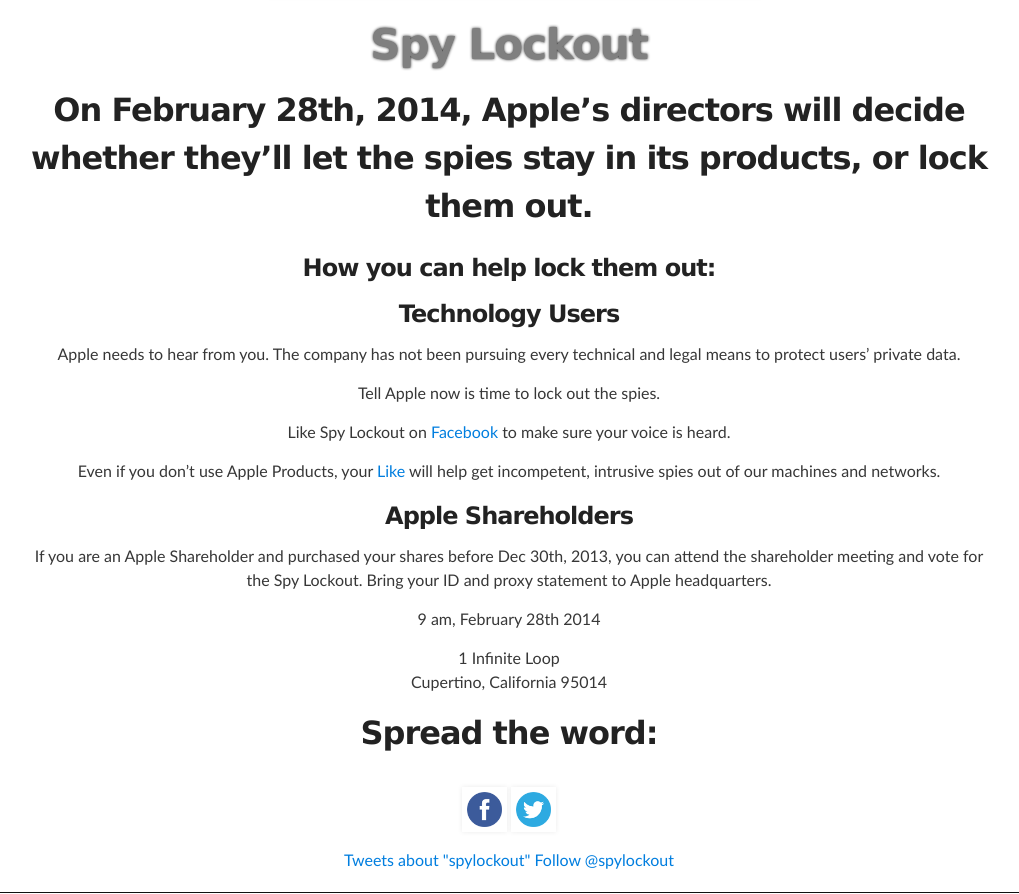
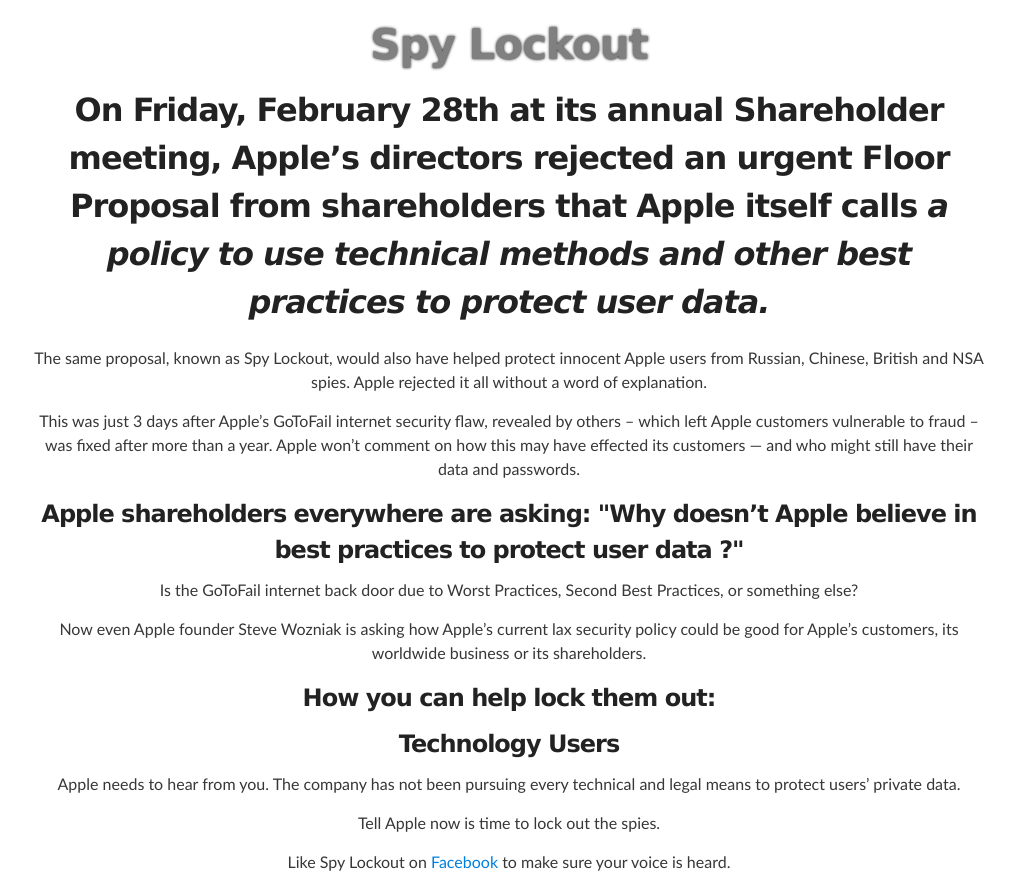
Before and after one commit to SpyLockout/spylockout, a plain HTML site: page index.html in a window 1280 px wide. Shown: the part 361-1255 px from the top of the page, without its empty margins (131-1150 px from the left). Drawn offline with Linux system fonts and the light colour scheme.

Commit message:
Updated spylockout with the aftermath

```diff
--- a/index.html
+++ b/index.html
@@ -36,19 +36,23 @@
 <!--So this is not the usual "frustrated customers railing against govt and corporation". It's shareholders, executives, and (with your help) the Public uniting to end a crime spree and take back the Internet.  </em> -<a href="bio.html"> David Levitt</a> </p>-->
 
 
- <h2>On February 28th, 2014, Apple’s directors will decide whether they’ll let the spies stay in its products, or lock them out. </h2>
+ <h2>On Friday, February 28th at its annual Shareholder meeting, Apple’s directors rejected an urgent Floor Proposal from shareholders that Apple itself calls <em>a policy to use technical methods and other best practices to protect user data. </em></h2>
+<p> The same proposal, known as Spy Lockout, would also have helped protect innocent Apple users from Russian, Chinese, British and NSA spies.  Apple rejected it all without a word of explanation.
+ </p>
+
+<p>This was just 3 days after Apple’s GoToFail internet security flaw, revealed by others – which left Apple customers vulnerable to fraud – was fixed after more than a year.  Apple won’t comment on how this may have effected its customers — and who might still have their data and passwords. </p>
+
+<h3> Apple shareholders everywhere are asking: "Why doesn’t Apple believe in best practices to protect user data ?"</h3>
+<p> Is the GoToFail internet back door due to Worst Practices, Second Best Practices, or something else?</p>
+
+<p> Now even Apple founder Steve Wozniak is asking how Apple’s current lax security policy could be good for Apple’s customers, its worldwide business or its shareholders.</p>
+
 <h3>How you can help lock them out:</h3>
 <h3>Technology Users</h3>
  <p>Apple needs to hear from you.  The company has not been pursuing every technical and legal means to protect users’ private data.</p>
  <p>Tell Apple now is time to lock out the spies.</p>
  <p>Like Spy Lockout on <a href="https://www.facebook.com/spylockout">Facebook</a> to make sure your voice is heard.</p>
  <p>Even if you don’t use Apple Products, your <a href="https://www.facebook.com/spylockout">Like</a> will help get incompetent, intrusive spies out of our machines and networks.</p>
-  <h3>Apple Shareholders </h3>
-   <p>If you are an Apple Shareholder and purchased your shares before Dec 30th, 2013, you can attend the shareholder meeting and vote for the Spy Lockout. Bring your ID and proxy statement to Apple headquarters. </p>
-   <p>9 am, February 28th 2014</p>
-   <p> 1 Infinite Loop<br/> Cupertino, California 95014</p>
-
-
                 <div id="share" class="social not-letter">
                     <h2 class="not-letter">Spread the word:</h2>
                     <!-- Facebook -->
```
